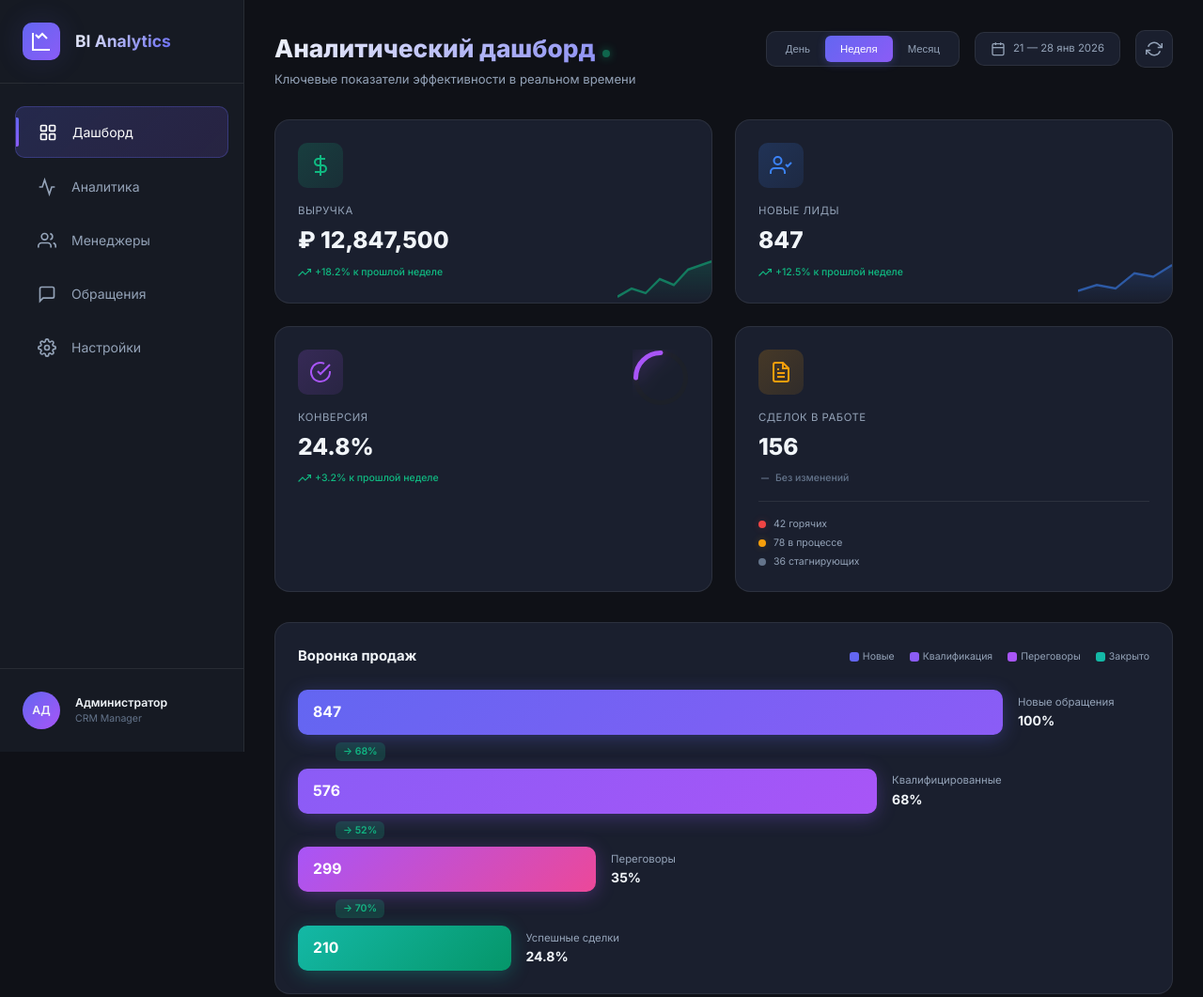
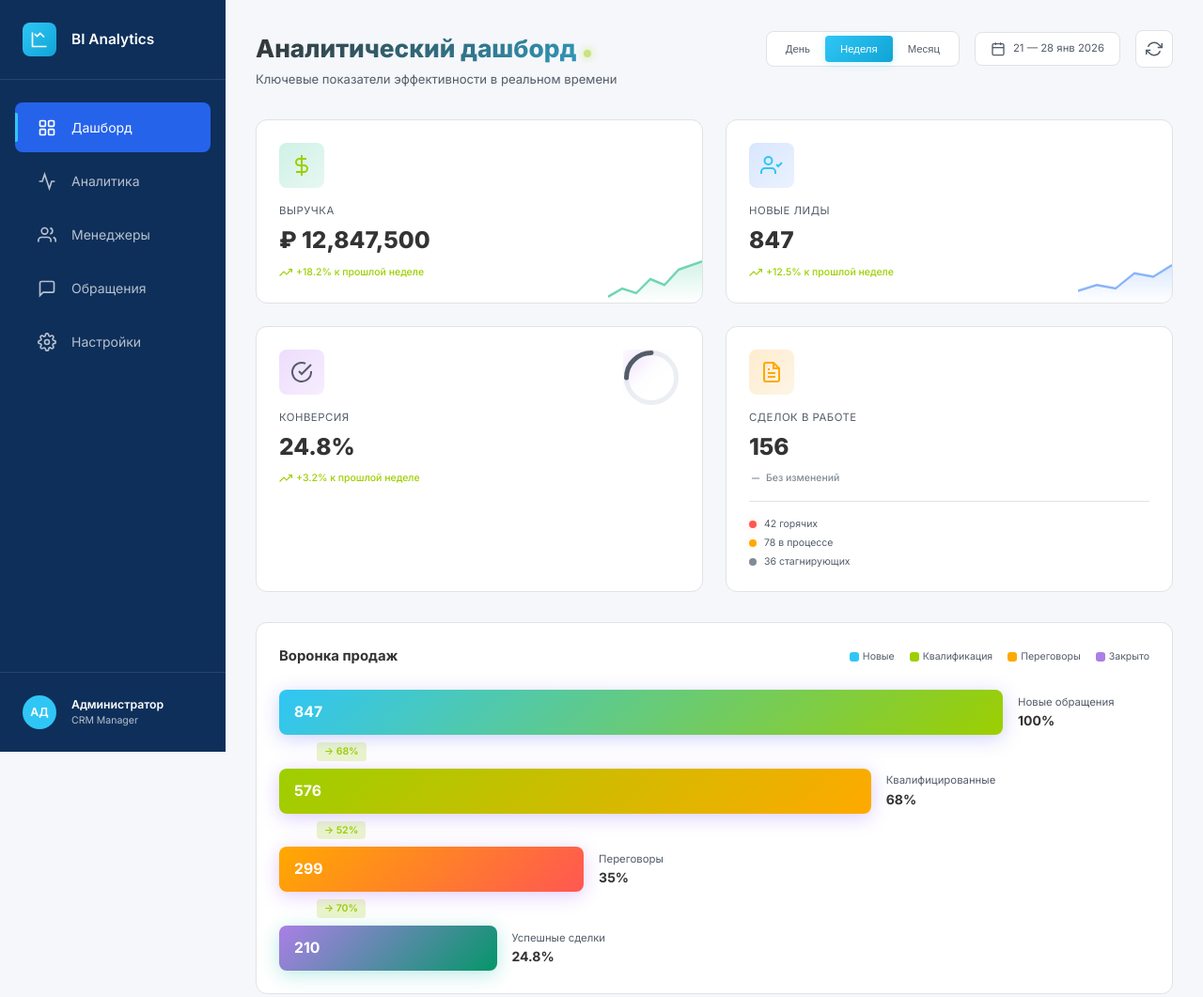
Before and after one commit to nvrtsky/robots-corp-bi-dashboard, a website: page index.html in a window 1280 px wide. Shown: the top 1061 px of the page at 94% size. Drawn offline with Linux system fonts and the light colour scheme.

Commit message:
feat: Light theme with Bitrix24 color scheme

```diff
--- a/styles.css
+++ b/styles.css
@@ -1,49 +1,70 @@
 /* ===================================
    CSS Variables & Design System
+   Bitrix24 Style - Light Theme
    =================================== */
 :root {
-    /* Dark Theme Colors */
-    --bg-primary: #0f1117;
-    --bg-secondary: #161a23;
-    --bg-tertiary: #1c2029;
-    --bg-card: #1a1f2e;
-    --bg-card-hover: #222838;
-
-    /* Accent Colors */
-    --accent-primary: #6366f1;
-    --accent-primary-glow: rgba(99, 102, 241, 0.3);
-    --accent-secondary: #8b5cf6;
-    --accent-tertiary: #a855f7;
-
-    /* Status Colors */
-    --success: #10b981;
-    --success-glow: rgba(16, 185, 129, 0.2);
-    --warning: #f59e0b;
-    --warning-glow: rgba(245, 158, 11, 0.2);
-    --danger: #ef4444;
-    --danger-glow: rgba(239, 68, 68, 0.2);
-    --info: #3b82f6;
-    --info-glow: rgba(59, 130, 246, 0.2);
-
-    /* Chart Colors */
-    --chart-1: #6366f1;
-    --chart-2: #8b5cf6;
-    --chart-3: #a855f7;
-    --chart-4: #ec4899;
-    --chart-5: #14b8a6;
+    /* Bitrix24 Light Theme Colors */
+    --bg-primary: #f5f7fa;
+    --bg-secondary: #ffffff;
+    --bg-tertiary: #ebeef2;
+    --bg-card: #ffffff;
+    --bg-card-hover: #f8f9fb;
+
+    /* Bitrix24 Accent Colors */
+    --accent-primary: #2fc6f6;
+    /* Bitrix24 голубой */
+    --accent-primary-glow: rgba(47, 198, 246, 0.2);
+    --accent-secondary: #0fa4d5;
+    /* Темнее голубой */
+    --accent-tertiary: #535c69;
+    /* Серый текст */
+
+    /* Bitrix24 Sidebar */
+    --sidebar-bg: #0e2f5a;
+    /* Тёмно-синий */
+    --sidebar-hover: #1a3d6d;
+    --sidebar-active: #2563eb;
+    --sidebar-text: #ffffff;
+    --sidebar-text-muted: rgba(255, 255, 255, 0.7);
+
+    /* Status Colors (Bitrix24 style) */
+    --success: #9dcf00;
+    /* Зелёный бейдж */
+    --success-glow: rgba(157, 207, 0, 0.2);
+    --warning: #ffa900;
+    /* Оранжевый */
+    --warning-glow: rgba(255, 169, 0, 0.2);
+    --danger: #ff5752;
+    /* Красный */
+    --danger-glow: rgba(255, 87, 82, 0.2);
+    --info: #2fc6f6;
+    /* Голубой */
+    --info-glow: rgba(47, 198, 246, 0.2);
+
+    /* Chart Colors (Bitrix24 palette) */
+    --chart-1: #2fc6f6;
+    /* Голубой */
+    --chart-2: #9dcf00;
+    /* Зелёный */
+    --chart-3: #ffa900;
+    /* Оранжевый */
+    --chart-4: #ff5752;
+    /* Красный */
+    --chart-5: #ab7fe6;
+    /* Фиолетовый */
 
     /* Text Colors */
-    --text-primary: #f1f5f9;
-    --text-secondary: #94a3b8;
-    --text-tertiary: #64748b;
+    --text-primary: #333333;
+    --text-secondary: #535c69;
+    --text-tertiary: #828b95;
 
     /* Border & Shadow */
-    --border-color: rgba(255, 255, 255, 0.08);
-    --border-glow: rgba(99, 102, 241, 0.3);
-    --shadow-sm: 0 2px 8px rgba(0, 0, 0, 0.3);
-    --shadow-md: 0 4px 20px rgba(0, 0, 0, 0.4);
-    --shadow-lg: 0 8px 40px rgba(0, 0, 0, 0.5);
-    --shadow-glow: 0 0 30px rgba(99, 102, 241, 0.15);
+    --border-color: #e0e2e5;
+    --border-glow: rgba(47, 198, 246, 0.3);
+    --shadow-sm: 0 1px 3px rgba(0, 0, 0, 0.08);
+    --shadow-md: 0 2px 8px rgba(0, 0, 0, 0.1);
+    --shadow-lg: 0 4px 16px rgba(0, 0, 0, 0.12);
+    --shadow-glow: 0 0 20px rgba(47, 198, 246, 0.15);
 
     /* Spacing */
     --spacing-xs: 4px;
@@ -54,10 +75,10 @@
     --spacing-2xl: 48px;
 
     /* Border Radius */
-    --radius-sm: 6px;
-    --radius-md: 10px;
-    --radius-lg: 16px;
-    --radius-xl: 24px;
+    --radius-sm: 4px;
+    --radius-md: 8px;
+    --radius-lg: 12px;
+    --radius-xl: 16px;
 
     /* Transitions */
     --transition-fast: 0.15s ease;
@@ -65,7 +86,7 @@
     --transition-slow: 0.4s ease;
 
     /* Sidebar */
-    --sidebar-width: 260px;
+    --sidebar-width: 240px;
 }
 
 /* ===================================
@@ -124,12 +145,11 @@ body.bitrix-mode .app {
 }
 
 /* ===================================
-   Sidebar
+   Sidebar (Bitrix24 Dark Blue Style)
    =================================== */
 .sidebar {
     width: var(--sidebar-width);
-    background: var(--bg-secondary);
-    border-right: 1px solid var(--border-color);
+    background: var(--sidebar-bg);
     display: flex;
     flex-direction: column;
     position: fixed;
@@ -139,7 +159,7 @@ body.bitrix-mode .app {
 
 .sidebar-header {
     padding: var(--spacing-lg);
-    border-bottom: 1px solid var(--border-color);
+    border-bottom: 1px solid rgba(255, 255, 255, 0.1);
 }
 
 .logo {
@@ -149,29 +169,25 @@ body.bitrix-mode .app {
 }
 
 .logo-icon {
-    width: 40px;
-    height: 40px;
+    width: 36px;
+    height: 36px;
     background: linear-gradient(135deg, var(--accent-primary), var(--accent-secondary));
     border-radius: var(--radius-md);
     display: flex;
     align-items: center;
     justify-content: center;
-    box-shadow: var(--shadow-glow);
 }
 
 .logo-icon svg {
-    width: 24px;
-    height: 24px;
+    width: 20px;
+    height: 20px;
     color: white;
 }
 
 .logo-text {
-    font-size: 1.25rem;
-    font-weight: 700;
-    background: linear-gradient(135deg, var(--text-primary), var(--accent-primary));
-    -webkit-background-clip: text;
-    -webkit-text-fill-color: transparent;
-    background-clip: text;
+    font-size: 1.1rem;
+    font-weight: 600;
+    color: var(--sidebar-text);
 }
 
 .sidebar-nav {
@@ -188,7 +204,7 @@ body.bitrix-mode .app {
     gap: var(--spacing-md);
     padding: var(--spacing-md) var(--spacing-lg);
     border-radius: var(--radius-md);
-    color: var(--text-secondary);
+    color: var(--sidebar-text-muted);
     text-decoration: none;
     transition: all var(--transition-normal);
     position: relative;
@@ -201,14 +217,13 @@ body.bitrix-mode .app {
 }
 
 .nav-item:hover {
-    color: var(--text-primary);
-    background: rgba(255, 255, 255, 0.05);
+    color: var(--sidebar-text);
+    background: var(--sidebar-hover);
 }
 
 .nav-item.active {
-    color: white;
-    background: linear-gradient(135deg, rgba(99, 102, 241, 0.2), rgba(139, 92, 246, 0.15));
-    border: 1px solid var(--border-glow);
+    color: var(--sidebar-text);
+    background: var(--sidebar-active);
 }
 
 .nav-item.active::before {
@@ -219,13 +234,13 @@ body.bitrix-mode .app {
     transform: translateY(-50%);
     width: 3px;
     height: 60%;
-    background: linear-gradient(180deg, var(--accent-primary), var(--accent-secondary));
+    background: var(--accent-primary);
     border-radius: 0 2px 2px 0;
 }
 
 .sidebar-footer {
     padding: var(--spacing-lg);
-    border-top: 1px solid var(--border-color);
+    border-top: 1px solid rgba(255, 255, 255, 0.1);
 }
 
 .user-profile {
@@ -235,15 +250,16 @@ body.bitrix-mode .app {
 }
 
 .user-avatar {
-    width: 40px;
-    height: 40px;
+    width: 36px;
+    height: 36px;
     border-radius: 50%;
-    background: linear-gradient(135deg, var(--accent-primary), var(--accent-tertiary));
+    background: var(--accent-primary);
     display: flex;
     align-items: center;
     justify-content: center;
     font-weight: 600;
     font-size: 0.875rem;
+    color: white;
 }
 
 .user-info {
@@ -254,10 +270,11 @@ body.bitrix-mode .app {
 .user-name {
     font-weight: 600;
     font-size: 0.875rem;
+    color: var(--sidebar-text);
 }
 
 .user-role {
-    color: var(--text-tertiary);
+    color: var(--sidebar-text-muted);
     font-size: 0.75rem;
 }
 
```
Also changed, not shown: 1 other file.
